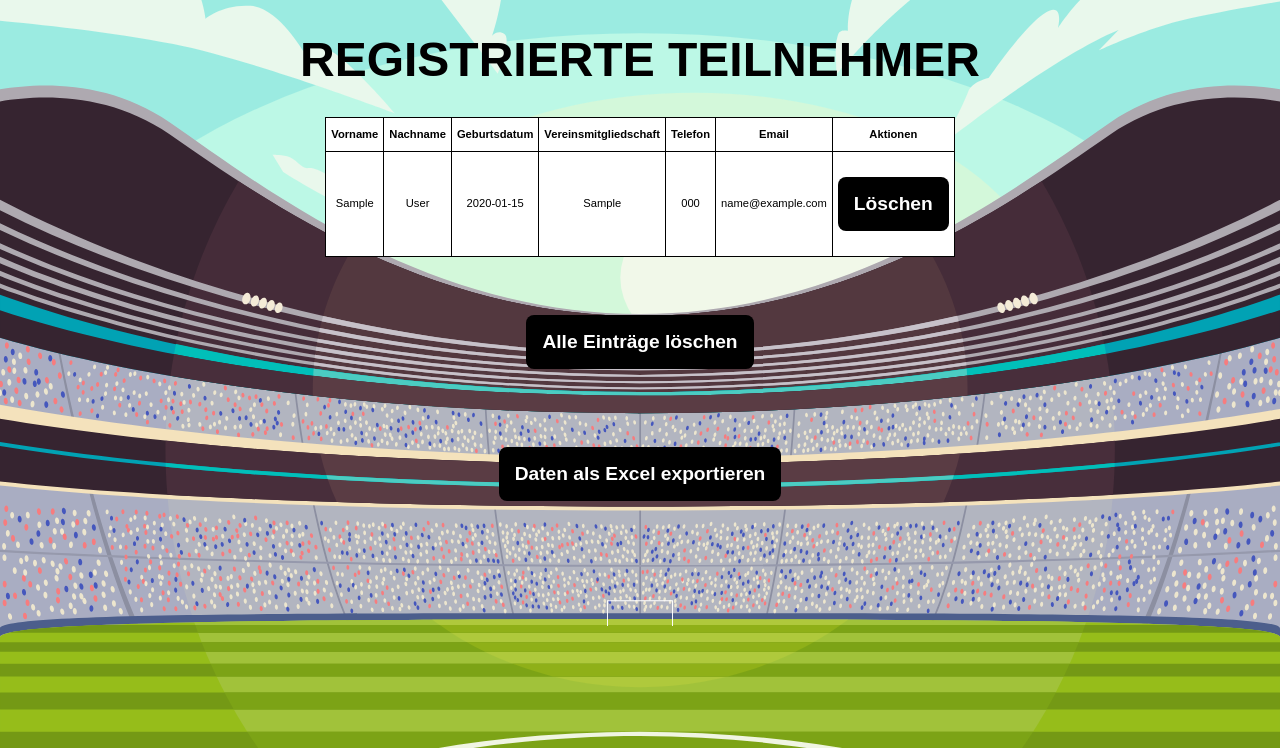
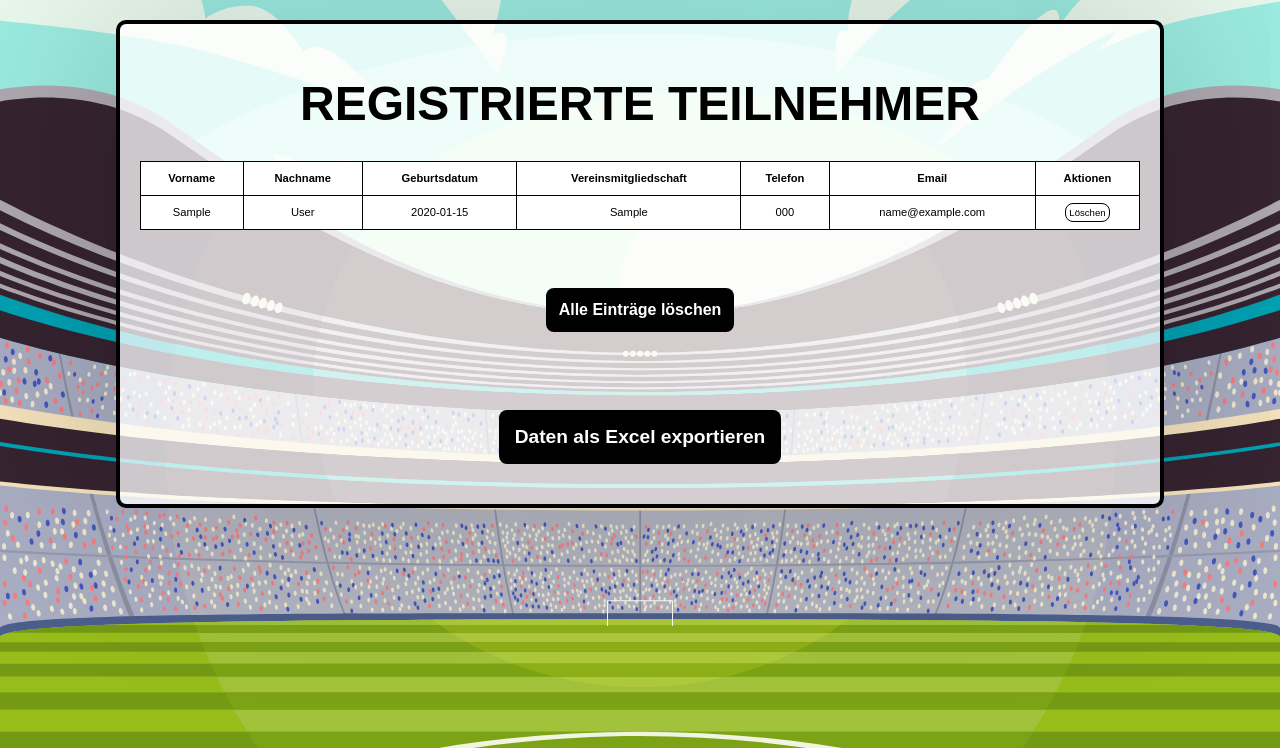
Before and after one commit to pwwppw78/anmeldung-jugendfussball-ausflug, a Flask app: page /admin in a window 1280 px wide. Shown: the top 748 px of the page. Run offline with Flask 3, Linux system fonts and the light colour scheme; the visitor is signed in with stand-in values (Sample User, id 1); tables that the repository leaves empty hold one stand-in row (values such as "Sample post"); some libraries are stand-ins or nearby versions.

Commit message:
PayPal und optische Anpassungen

```diff
--- a/static/style.css
+++ b/static/style.css
@@ -163,17 +163,18 @@
 			border: none;
 			border-radius: 0.5rem;
 			cursor: pointer;
-			width: fit-content;
+			width: 80%;
 			font-size: 1.2rem;
 			font-weight: bold;
 			transition: background 0.3s;
 			display: block;
-			margin: 20px auto;
+			margin: 30px auto;
 		}
 
 	/*Button Hover-Effekt*/
 		button:hover, .button:hover {
 			background-color: #b22222;
+			transform: scale(1.05);
 		}
 
 		.button {
@@ -225,12 +226,23 @@
 			background-color: #ffe6e6;
 		}
 
+	/* Tabelle-Container */
+		.table-container {
+			width: 90%;
+			max-width: 1000px;
+			margin: 20px auto;
+			background: rgba(255, 255, 255, 0.75);
+			padding: 20px;
+			box-shadow: 0px 0px 200px rgba(0, 0, 0, 0.2);
+			border-radius: 10px;
+			border: 4px solid #000000;
+		}
 
 	/* Formatierung Tabelle */
 		table {
 			background-color: white;
 			border-collapse: collapse;
-			width: fit-content;
+			width: 100%;
 			margin: 20px auto;
 			font-size: 0.7rem;
 		}
@@ -242,6 +254,65 @@
 			text-align: center; /* Ausrichtung des Textes */
 			line-height: 2;
 		}
+
+		.delete-button {
+			background-color: white;
+			color: black;
+			padding: 0.2rem;
+			border: 1px solid #000000;
+			border-radius: 0.5rem;
+			cursor: pointer;
+			width: fit-content;
+			font-size: 0.6rem;
+			font-weight: normal;
+			display: block;
+			margin: 2px auto;
+		}
+
+		.delete-all-button {
+			background-color: #000000;
+			color: white;
+			padding: 0.8rem;
+			border: none;
+			border-radius: 0.5rem;
+			cursor: pointer;
+			width: fit-content;
+			font-size: 1rem;
+			font-weight: bold;
+			display: block;
+			margin: 20px auto;
+		}
+
+		.paypal-button {
+			background-color: #003087; /* PayPal-Blau */
+			color: #FFFFFF; /* Weiß */
+			font-size: 1.2rem;
+			font-weight: bold;
+			border: 2px solid #003087;
+			border-radius: 0.5rem;
+			margin: 30px auto;
+			padding: 10px 20px;
+			text-decoration: none;
+			display: inline-block;
+			transition: background-color 0.3s, transform 0.2s;
+		}
+
+		.paypal-button:hover {
+			background-color: #ffb319; /* Dunkleres Gelb */
+			color: #003087; /* PayPal-Blau */
+			transform: scale(1.05);
+		}
+
+		input[type="password"] {
+			width: 80%;
+			padding: 0.8rem;
+			border: 2px solid #000;
+			border-radius: 0.5rem;
+			font-size: 1rem;
+			outline: none;
+		}
+
+
 
 
 
--- a/templates/admin.html
+++ b/templates/admin.html
@@ -9,6 +9,7 @@
     <link rel="icon" type="image/png" href="{{ url_for('static', filename='icon-tsv-bitzfeld.png') }}">
 </head>
 <body>
+    <div class="table-container">
     <h1>Registrierte Teilnehmer</h1>
     <table border="1">
         <tr>
@@ -31,8 +32,8 @@
             <td>
                 <!-- Formular zum Löschen eines einzelnen Eintrags -->
                 <form action="{{ url_for('delete_entry', entry_id=registration.id) }}" method="post" onsubmit="return confirm('Bist du sicher?');">
-                    {{ form.hidden_tag() }}
-                    <button type="submit">Löschen</button>
+            {{ form.hidden_tag() }}
+                    <button type="submit" class="delete-button">Löschen</button>
                 </form>
             </td>
         </tr>
@@ -43,8 +44,8 @@
 
     <!-- Formular zum Löschen aller Einträge -->
     <form action="{{ url_for('delete_all_entries') }}" method="post" onsubmit="return confirm('Möchtest du wirklich alle Einträge löschen?');">
-        {{ form.hidden_tag() }}
-        <button type="submit">Alle Einträge löschen</button>
+            {{ form.hidden_tag() }}
+        <button type="submit" class="delete-all-button">Alle Einträge löschen</button>
     </form>
 
     <br>
@@ -53,6 +54,6 @@
     <div class="button-container">
         <a href="{{ url_for('export_excel') }}" class="button">Daten als Excel exportieren</a>
     </div>
-
+    </div>
 </body>
 </html>
--- a/templates/confirmation.html
+++ b/templates/confirmation.html
@@ -13,10 +13,10 @@
     <div class="container">
         <h1>Vielen Dank für Ihre Anmeldung!</h1>
         <p>Die Anmeldung für <strong>{{ child_firstname }}</strong> <strong>{{ child_lastname }}</strong>,
-geboren am <strong>{{ birthdate }}</strong>, wurde erfolgreich übermittelt.</p>
+geboren am <strong>{{ birthdate }}</strong>, wurde erfolgreich übermittelt. <br><br>Bitte prüfen Sie das Postfach der von Ihnen angegebenen E-Mail-Adresse. Dort finden Sie eine Kopie der von Ihnen angegebenen Daten. <br><br>Um die Anmeldung abzuschließen ist die Bezahlung via <strong>PayPal Friends & Family</strong> erforderlich. </p>
 
         <div class="button-container">
-    		<a href="/" class="button">Zurück zum Anmeldeformular</a>
+    		<a href="https://paypal.me/pascalweibler?country.x=DE&locale.x=de_DE" target="_blank" class="paypal-button">Mit PayPal Friends & Family zahlen</a>
 	</div>
     </div>
 </body>
```
Also changed, not shown: templates/admin_login.html (+3 -10 lines), instance/registrations.db, 1 other file.
